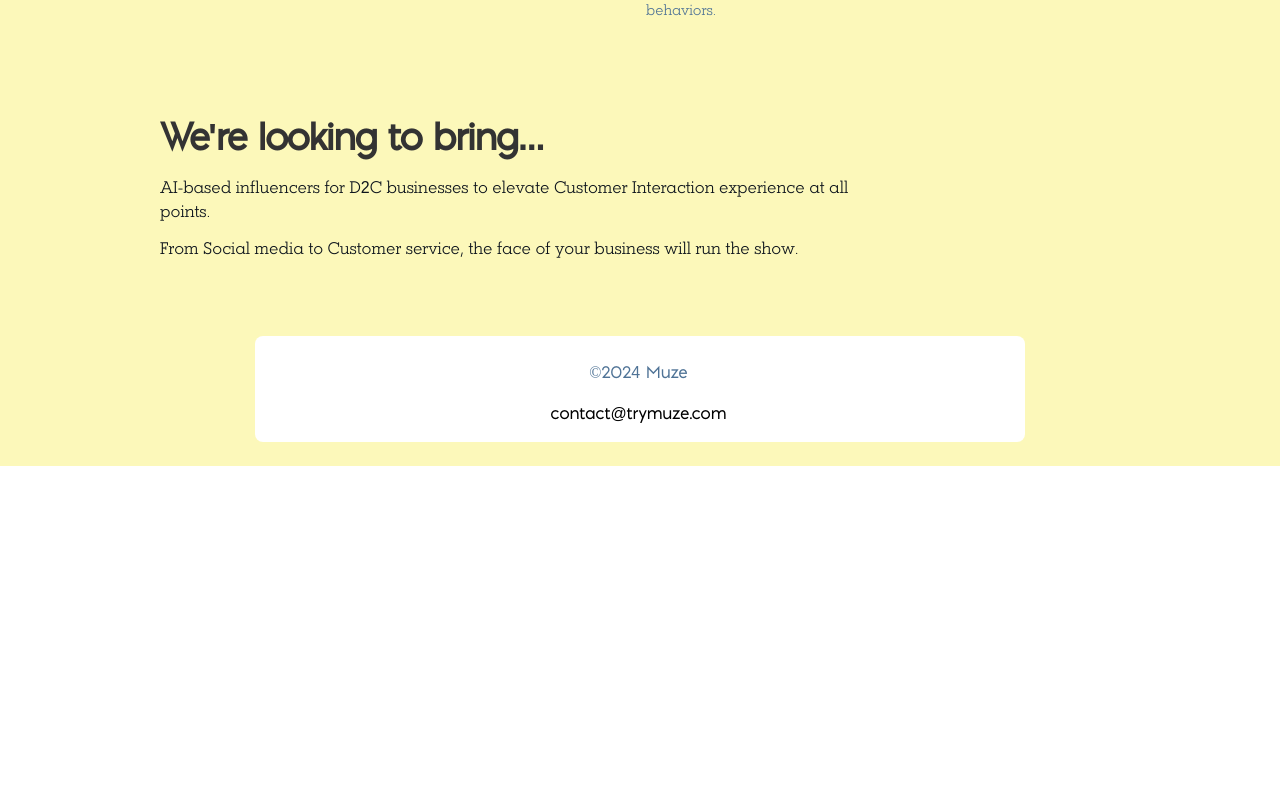
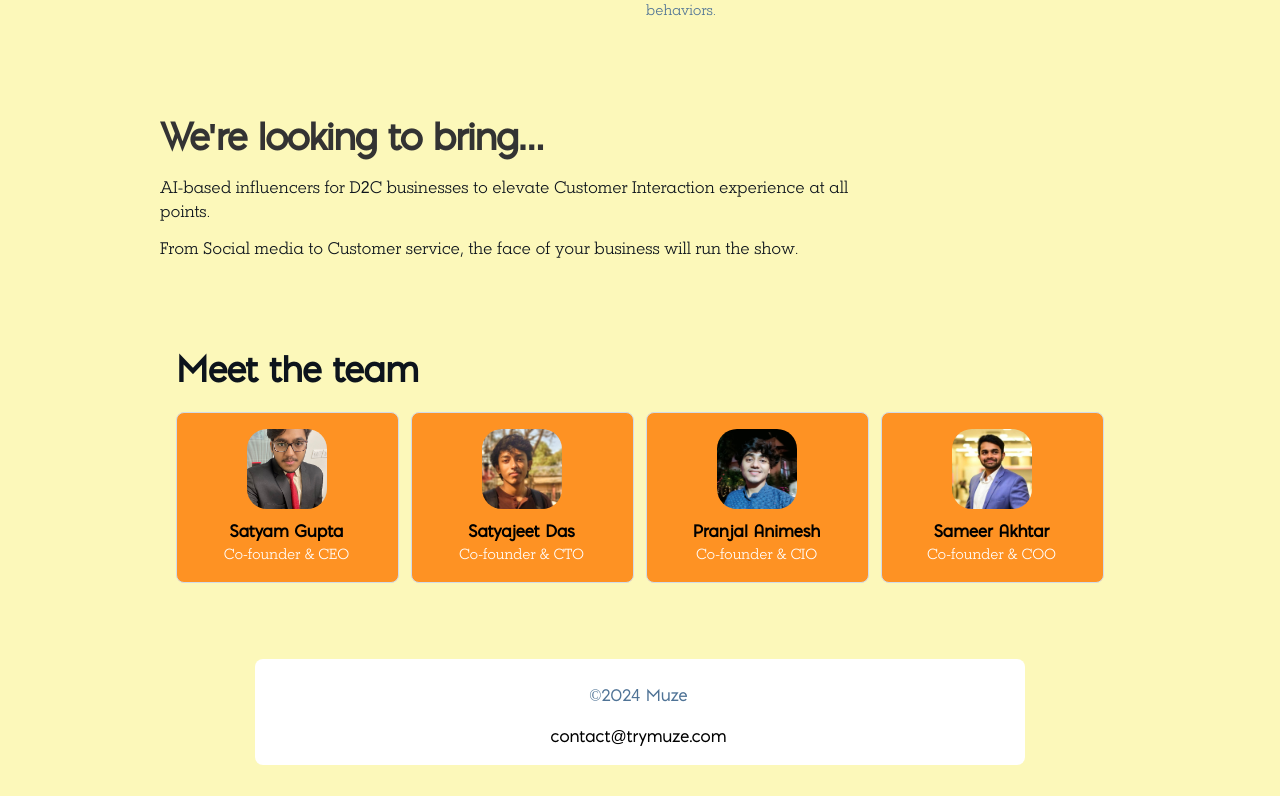
Before and after one commit to trymuze/muze, a Next.js app: page / in a window 1280 px wide. Shown: the part 964-1760 px from the top of the page. Before the commit the page ends 1430 px from the top, so only its background shows below. Built offline with nearby package versions, Linux system fonts and the light colour scheme.

Commit message:
added the team section

```diff
--- a/src/app/page.tsx
+++ b/src/app/page.tsx
@@ -20,7 +20,7 @@ function GradientText({ text, startColor, endColor, fontSize }: { text: string;
 
 const GalileoDesign: NextPage = () => {
   return (
-    <div className="w-full h-[1430px] relative bg-[#fcf8ba] flex flex-col items-start justify-start tracking-[normal] mq950:h-auto mq950:min-h-[1862.9]">
+    <div className="w-full h-[1760px] relative bg-[#fcf8ba] flex flex-col items-start justify-start tracking-[normal] mq950:h-auto mq950:min-h-[1862.9]">
       <main className="w-full my-0 mx-[!important] absolute h-full top-[0px] right-[0px] bottom-[0px] left-[0px] flex flex-col items-center justify-start pt-0 px-0 pb-10 box-border gap-[36px_0px] max-w-full mq700:gap-[36px_0px]">
         <Depth2Frame />
         <section className="w-[1000px] flex flex-col items-center justify-start py-0 px-5 box-border gap-[56px_0px] max-w-full shrink-0 text-left text-[48px] text-white font-plus-jakarta-sans mq700:gap-[56px_0px]">
--- a/src/components/rectangle-rounded.tsx
+++ b/src/components/rectangle-rounded.tsx
@@ -87,7 +87,43 @@ const RectangleRounded: NextPage = () => {
 </div>
 
 
-
+<div className="self-stretch flex flex-col items-start justify-start text-3xl">
+          <div className="self-stretch flex flex-row items-start justify-start pt-5 px-4 pb-3">
+            <div className="flex flex-col items-start justify-start">
+              <div className="flex flex-col items-start justify-start">
+                <h3 className="m-0 relative text-inherit tracking-[-0.33px] leading-[27.5px] font-bold font-inherit mq450:text-lg mq450:leading-[22px]" style={{fontFamily:"Pontiac", fontSize:"34px"}}>
+                  Meet the team
+                </h3>
+              </div>
+            </div>
+          </div>
+          <div className="self-stretch flex flex-row flex-wrap items-center justify-center p-4 gap-[0px_12px] text-center">
+            <Depth5Frame
+              depth7Frame0="/satyam.jpg"
+              janeSmith="Satyam Gupta"
+              founderCEO={`Co-founder & CEO`}
+              linkedinUrl="https://www.linkedin.com/in/satyam-gupta-spjimr/"
+            />
+            <Depth5Frame
+              depth7Frame0="/satyajeet.jpg"
+              janeSmith="Satyajeet Das"
+              founderCEO={`Co-founder & CTO`}
+              linkedinUrl="https://www.linkedin.com/in/satyajeetdas/"
+            />
+            <Depth5Frame
+              depth7Frame0="/pranjal.jpg"
+              janeSmith="Pranjal Animesh"
+              founderCEO={`Co-founder & CIO`}
+              linkedinUrl="https://www.linkedin.com/in/pranjalanimesh/"
+            />
+            <Depth5Frame
+              depth7Frame0="/sameejpg.jpg"
+              janeSmith="Sameer Akhtar"
+              founderCEO={`Co-founder & COO`}
+              linkedinUrl="https://www.linkedin.com/in/syed-sameer-akhtar/"
+            />
+          </div>
+        </div>
 
 
 
```
